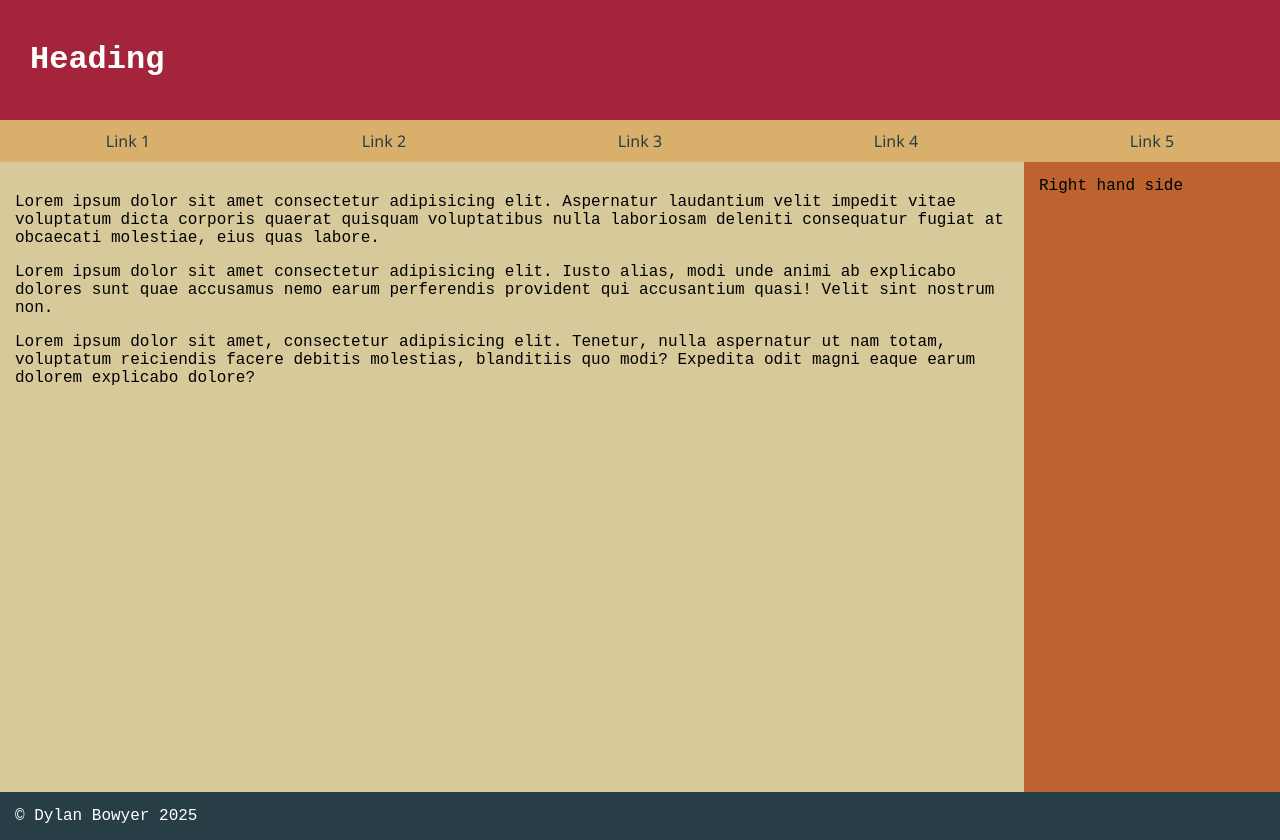
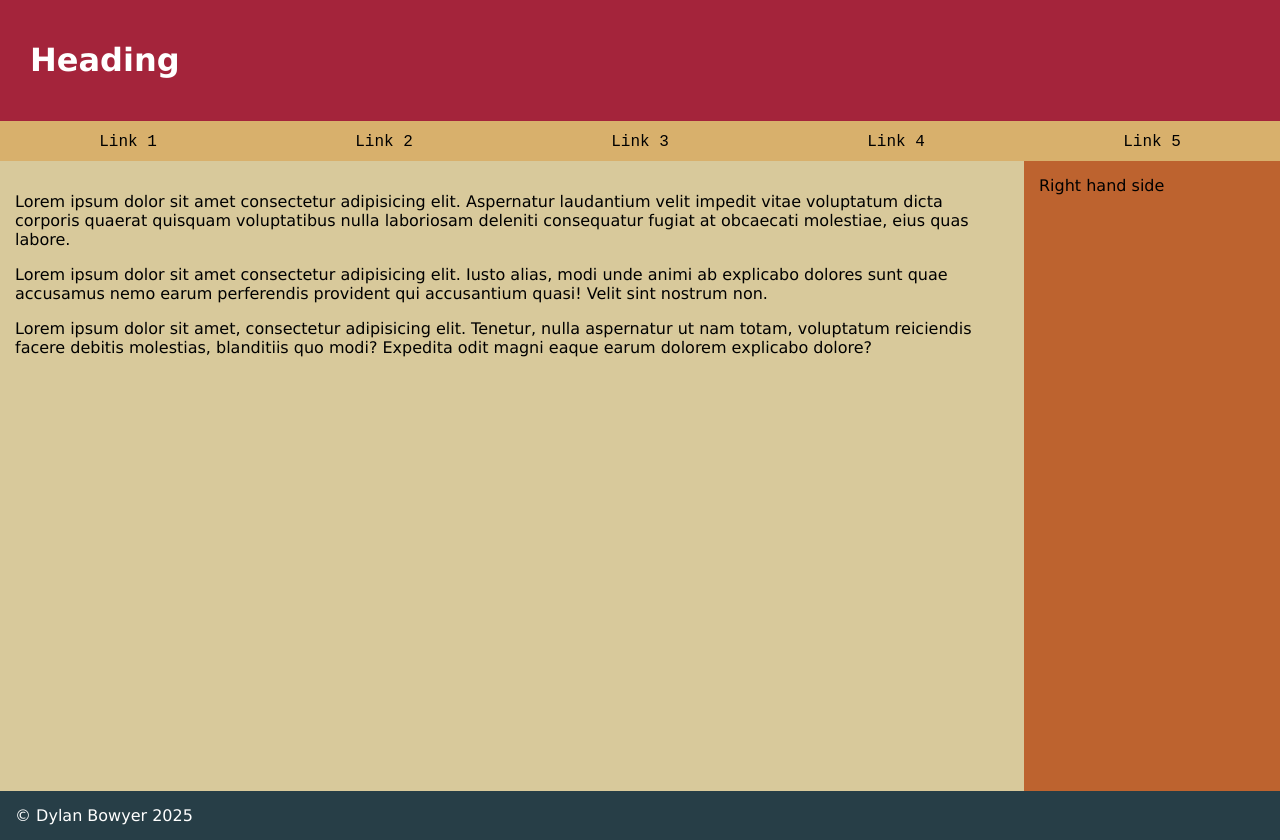
Before and after one commit to milkdatcow/CSYM019, a PHP site: page / in a window 1280 px wide. Run offline with PHP 8.4, Linux system fonts and the light colour scheme.

Commit message:
Font change

```diff
--- a/Week 3/Exercises/style1.css
+++ b/Week 3/Exercises/style1.css
@@ -35,8 +35,8 @@ li:hover{
 li a{
     padding:1em 2em 1em 2em;
     text-decoration: none;
-    font-family:'Segoe UI', Tahoma, Geneva, Verdana, sans-serif;
-    color: #273E47;
+    font-family:'Courier New', Courier, monospace;
+    color: black;
 }
 
 main{
@@ -60,7 +60,7 @@ footer{
 }
 
 body{
-    font-family: 'Courier New', Courier, monospace;
+    font-family: Verdana, Geneva, Tahoma, sans-serif;
     display:grid;
     grid-template-columns: 80% 20%;
     grid-template-rows: auto;
```
